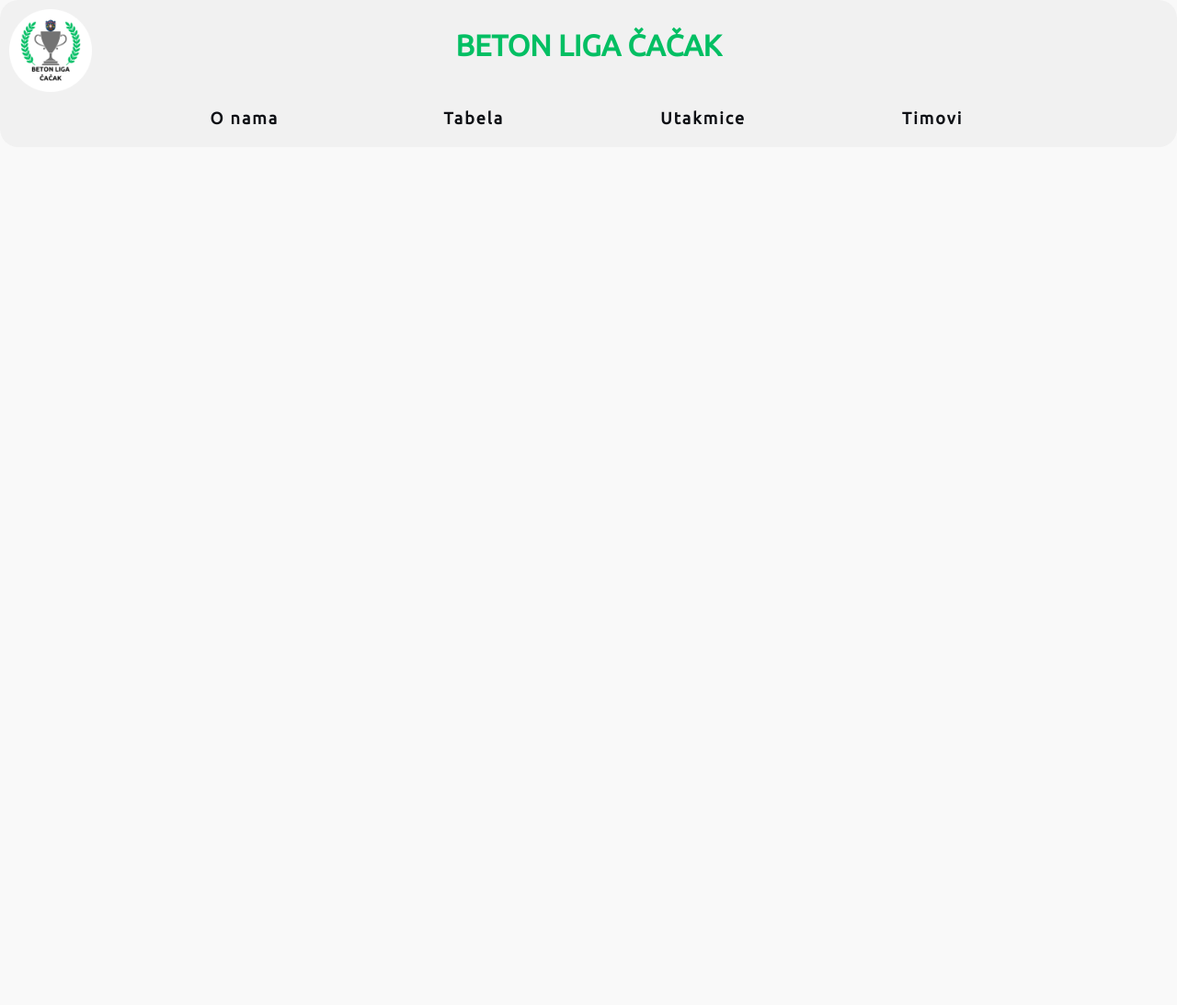
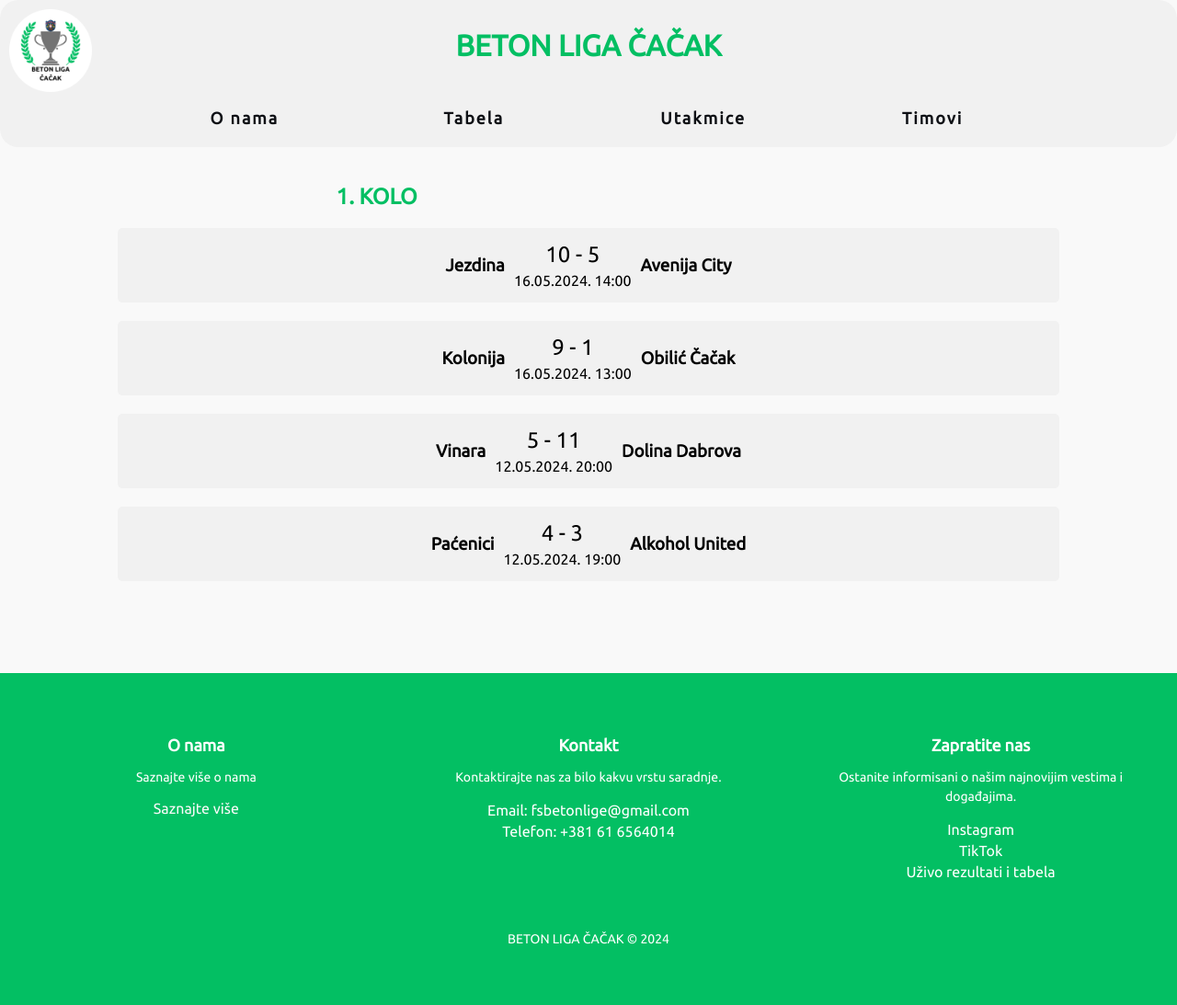
Before and after one commit to ognjenskola/BetonLigaCacak.github.io, a plain HTML site: page Utakmice.html in a window 1280 px wide. Shown: the whole page at 92% size. Before the commit the page ends 800 px from the top, so only its background shows below. Drawn offline with Linux system fonts and the light colour scheme.

Commit message:
Update Utakmice.html

```diff
--- a/Utakmice.html
+++ b/Utakmice.html
@@ -70,6 +70,112 @@
             inset -4px -4px 6px 0 rgba(255,255,255,.5),
             inset 4px 4px 6px 0 rgba(116, 125, 136, .3);
         }
+        #uzglavlje {
+    background-color: #03BF63;
+    margin-top: 100px;
+    color: #fff;
+    padding: 50px 0;
+    text-align: center;
+}
+
+.footer-content {
+    display: flex;
+    justify-content: space-around;
+    flex-wrap: wrap;
+}
+
+.footer-section {
+    width: 30%;
+    margin-bottom: 20px;
+}
+
+.footer-section h3 {
+    font-size: 18px;
+    margin-bottom: 10px;
+}
+
+.footer-section p {
+    font-size: 14px;
+    line-height: 1.5;
+}
+
+.footer-section ul {
+    list-style: none;
+    padding: 0;
+}
+
+.footer-section ul li {
+    margin-bottom: 5px;
+}
+
+.footer-section ul li a {
+    color: #fff;
+    text-decoration: none;
+}
+.link
+{
+    color: #f9f9f9;
+    text-decoration: none;
+}
+.link:hover
+{
+    color: #0E1015;
+    text-decoration: none;
+}
+.prava {
+    margin-top: 20px;
+    font-size: 14px;
+}
+/* CSS for football games section */
+/* CSS for football games section */
+.football-games {
+    margin-top: 200px;
+    text-align: center;
+    margin-left: 10%;
+    width:80%;
+}
+
+.football-games h2 {
+    color: #03BF63;
+    font-size: 24px;
+    margin-bottom: 20px;
+    margin-left: -45%;
+}
+
+.football-games ul {
+    list-style: none;
+    padding: 0;
+}
+
+.football-games li {
+    background-color: #f1f1f1;
+    border-radius: 5px;
+    margin-bottom: 20px;
+    display: flex;
+    align-items: center;
+    justify-content: center;
+    padding: 10px 20px;
+}
+
+.football-games .team {
+    display: inline-block;
+}
+
+.football-games .time {
+    display: inline-block;
+    margin: 0 10px;
+}
+
+.football-games .time p {
+    margin: 5px 0;
+}
+
+/* Add more CSS as needed for styling */
+
+
+/* Add more CSS as needed for styling */
+
+
     </style>
 </head>
 <body>
@@ -82,6 +188,87 @@
             <a class="btn-2 custom-btn" href="Utakmice.html">Utakmice</a>
             <a class="btn-2 custom-btn" href="Timovi.html">Timovi</a>
         </div>
+    </div>
+
+    <div class="football-games">
+        <h2>1. KOLO</h2>
+        <ul>
+            <li>
+                <div class="team">
+                    <h3>Jezdina</h3>
+                </div>
+                <div class="time">
+                    <p style="font-size: x-large;">10 - 5</p>
+                    <p>16.05.2024. 14:00</p>
+                </div>
+                <div class="team">
+                    <h3>Avenija City</h3>
+                </div>
+            </li>
+            <li>
+                <div class="team">
+                    <h3>Kolonija</h3>
+                </div>
+                <div class="time">
+                    <p style="font-size: x-large;">9 - 1</p>
+                    <p>16.05.2024. 13:00</p>
+                </div>
+                <div class="team">
+                    <h3>Obilić Čačak</h3>
+                </div>
+            </li>
+            <li>
+                <div class="team">
+                    <h3>Vinara</h3>
+                </div>
+                <div class="time">
+                    <p style="font-size: x-large;">5 - 11</p>
+                    <p>12.05.2024. 20:00</p>
+                </div>
+                <div class="team">
+                    <h3>Dolina Dabrova</h3>
+                </div>
+            </li>
+            <li>
+                <div class="team">
+                    <h3>Paćenici</h3>
+                </div>
+                <div class="time">
+                    <p style="font-size: x-large;">4 - 3</p>
+                    <p>12.05.2024. 19:00</p>
+                </div>
+                <div class="team">
+                    <h3>Alkohol United
+            </li>
+        </ul>
+    </div>
+
+    <div id="uzglavlje">
+        <div class="footer-content">
+            <div class="footer-section about">
+                <h3>O nama</h3>
+                <p>Saznajte više o nama</p>
+                <a href="O nama.html" class="link">Saznajte više</a>
+            </div>
+            <div class="footer-section contact">
+                <h3>Kontakt</h3>
+                <p>Kontaktirajte nas za bilo kakvu vrstu saradnje.</p>
+                <ul>
+                    <li>Email: fsbetonlige@gmail.com</li>
+                    <li>Telefon: +381 61 6564014</li>
+                </ul>
+            </div>
+            <div class="footer-section follow">
+                <h3>Zapratite nas</h3>
+                <p>Ostanite informisani o našim najnovijim vestima i događajima.</p>
+                <ul>
+                    <li><a href="#" class="link">Instagram</a></li>
+                    <li><a href="#" class="link">TikTok</a></li>
+                    <li><a href="#" class="link">Uživo rezultati i tabela</a></li>
+                </ul>
+            </div>
         </div>
+        <p class="prava">BETON LIGA ČAČAK © 2024</p>
+    </div>
 </body>
 </html>
```
